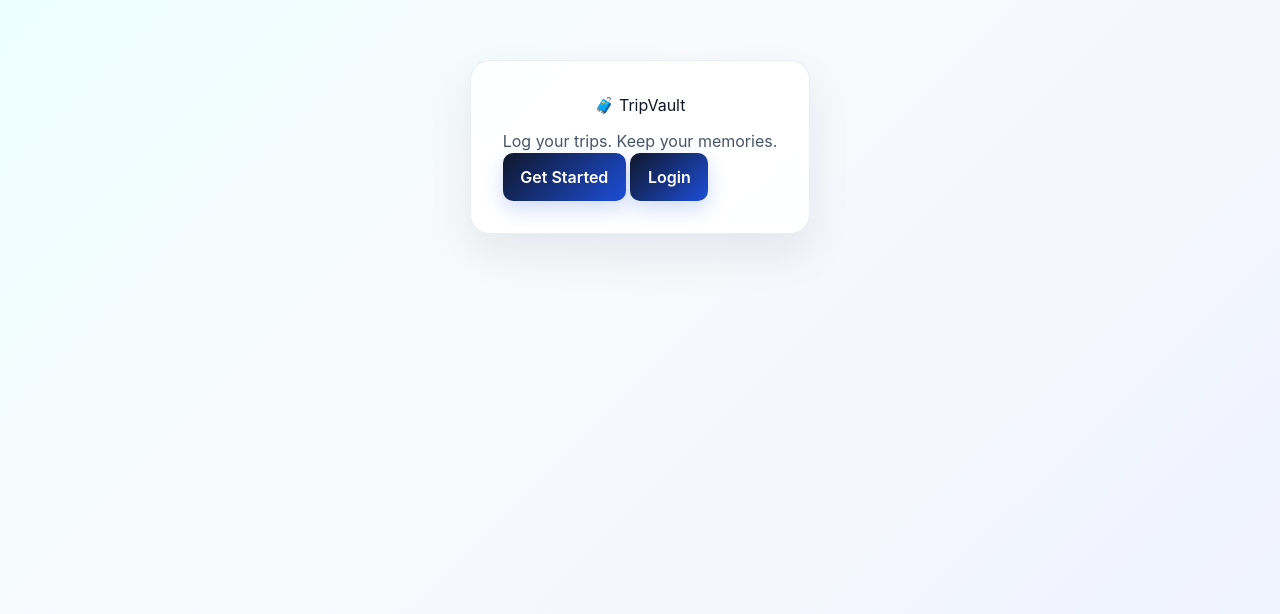
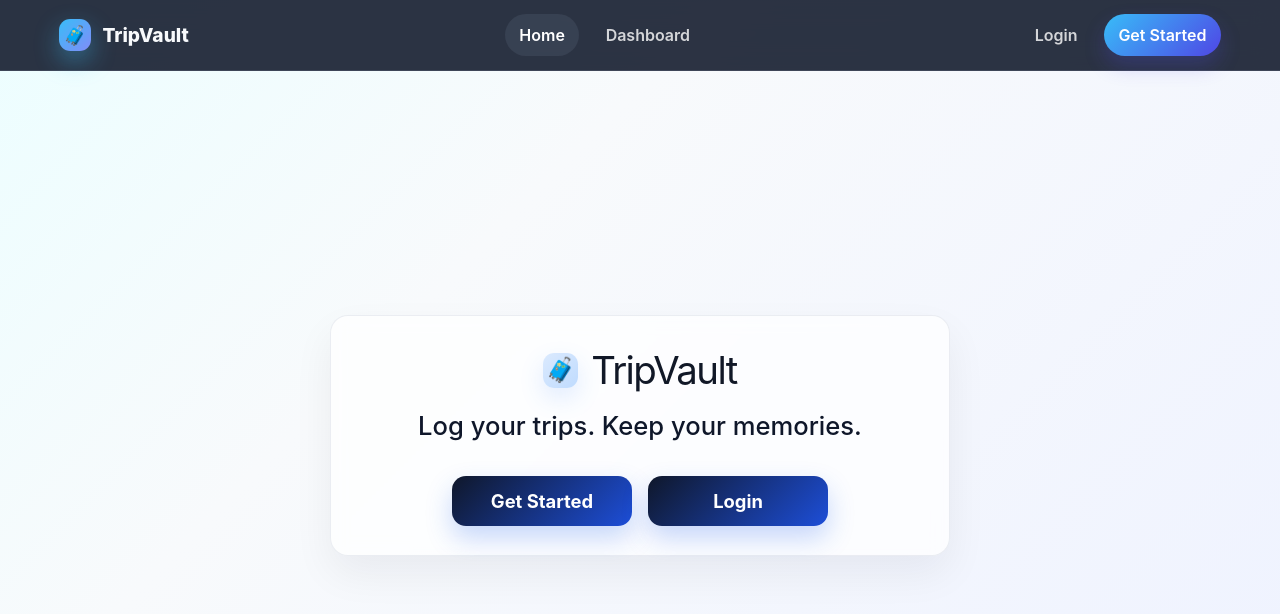
Before and after one commit to Shubhashissahu/TripVault, a React (Vite) app in the folder client/: page / in a window 1280 px wide. Shown: the top 614 px of the page. Built offline with nearby package versions, Linux system fonts and the light colour scheme; no server answers.

Commit message:
feat: Add navbar on the project

```diff
--- a/client/src/App.jsx
+++ b/client/src/App.jsx
@@ -1,5 +1,6 @@
 import { BrowserRouter, Routes, Route } from 'react-router-dom';
 import { AuthProvider } from './context/AuthContext';
+import Navbar from './components/Navbar';
 import ProtectedRoute from './components/ProtectedRoute';
 import Home from './pages/Home';
 import Login from './pages/Login';
@@ -10,6 +11,7 @@ export default function App() {
   return (
     <AuthProvider>
       <BrowserRouter>
+        <Navbar />
         <Routes>
           <Route path="/" element={<Home />} />
           <Route path="/login" element={<Login />} />
--- /dev/null
+++ b/client/src/components/Navbar.jsx
@@ -0,0 +1,52 @@
+import { Link, NavLink, useNavigate } from 'react-router-dom';
+import { useAuth } from '../context/AuthContext';
+
+export default function Navbar() {
+  const { user, logout } = useAuth();
+  const navigate = useNavigate();
+
+  const handleLogout = () => {
+    logout();
+    navigate('/login', { replace: true });
+  };
+
+  return (
+    <nav className="top-nav">
+      <div className="nav-inner">
+        <Link to="/" className="nav-brand" aria-label="TripVault home">
+          <span className="brand-mark">🧳</span>
+          <span>TripVault</span>
+        </Link>
+
+        <div className="nav-links">
+          <NavLink to="/" className={({ isActive }) => `nav-link ${isActive ? 'active' : ''}`}>
+            Home
+          </NavLink>
+          <NavLink to="/dashboard" className={({ isActive }) => `nav-link ${isActive ? 'active' : ''}`}>
+            Dashboard
+          </NavLink>
+        </div>
+
+        <div className="nav-actions">
+          {user ? (
+            <>
+              <span className="user-pill">Hi, {user.name}</span>
+              <button type="button" className="secondary nav-button" onClick={handleLogout}>
+                Logout
+              </button>
+            </>
+          ) : (
+            <>
+              <NavLink to="/login" className={({ isActive }) => `nav-link ${isActive ? 'active' : ''}`}>
+                Login
+              </NavLink>
+              <Link to="/register" className="nav-cta">
+                Get Started
+              </Link>
+            </>
+          )}
+        </div>
+      </div>
+    </nav>
+  );
+}
--- a/client/src/index.css
+++ b/client/src/index.css
@@ -20,10 +20,12 @@ html, body, #root {
 
 body {
   min-height: 100vh;
+  background: linear-gradient(135deg, #ecfeff 0%, #f8fafc 35%, #eef2ff 100%);
+}
+
+#root {
   display: flex;
-  justify-content: center;
-  align-items: flex-start;
-  background: linear-gradient(135deg, #ecfeff 0%, #f8fafc 35%, #eef2ff 100%);
+  flex-direction: column;
 }
 
 button,
@@ -67,6 +69,189 @@ button.danger {
   padding: 6px 12px;
   font-size: 13px;
   box-shadow: none;
+}
+
+.top-nav {
+  position: sticky;
+  top: 0;
+  z-index: 20;
+  background: rgba(15, 23, 42, 0.88);
+  border-bottom: 1px solid rgba(148, 163, 184, 0.18);
+  backdrop-filter: blur(12px);
+}
+
+.nav-inner {
+  max-width: 1200px;
+  margin: 0 auto;
+  padding: 0.9rem 1.2rem;
+  display: flex;
+  align-items: center;
+  justify-content: space-between;
+  gap: 1rem;
+}
+
+.nav-brand {
+  display: inline-flex;
+  align-items: center;
+  gap: 0.7rem;
+  color: #f8fafc;
+  text-decoration: none;
+  font-weight: 800;
+  font-size: 1.2rem;
+}
+
+.brand-mark {
+  display: inline-flex;
+  align-items: center;
+  justify-content: center;
+  width: 2rem;
+  height: 2rem;
+  border-radius: 0.7rem;
+  background: linear-gradient(135deg, #38bdf8, #818cf8);
+  box-shadow: 0 10px 24px rgba(56, 189, 248, 0.4);
+}
+
+.nav-links,
+.nav-actions {
+  display: flex;
+  align-items: center;
+  gap: 0.75rem;
+}
+
+.nav-link,
+.nav-cta {
+  border-radius: 999px;
+  padding: 0.55rem 0.9rem;
+  text-decoration: none;
+  font-weight: 600;
+  transition: background-color 0.15s ease, transform 0.15s ease;
+}
+
+.nav-link {
+  color: rgba(255, 255, 255, 0.8);
+}
+
+.nav-link:hover,
+.nav-link.active {
+  background: rgba(148, 163, 184, 0.12);
+  color: #fff;
+}
+
+.nav-cta {
+  background: linear-gradient(135deg, #38bdf8, #4f46e5);
+  color: #fff;
+  box-shadow: 0 10px 20px rgba(79, 70, 229, 0.25);
+}
+
+.nav-cta:hover {
+  transform: translateY(-1px);
+}
+
+.user-pill {
+  color: #e2e8f0;
+  font-weight: 600;
+  padding: 0.5rem 0.75rem;
+  border-radius: 999px;
+  background: rgba(148, 163, 184, 0.12);
+}
+
+.nav-button {
+  padding-block: 0.6rem;
+  padding-inline: 0.9rem;
+}
+
+.home-shell {
+  min-height: calc(100vh - 72px);
+  display: flex;
+  align-items: center;
+  justify-content: center;
+  padding: 2rem;
+}
+
+.home-hero {
+  width: min(100%, 620px);
+  background: rgba(255, 255, 255, 0.72);
+  border: 1px solid rgba(148, 163, 184, 0.18);
+  border-radius: 18px;
+  padding: 2.1rem 2.2rem 1.8rem;
+  box-shadow: 0 18px 40px rgba(15, 23, 42, 0.06);
+  backdrop-filter: blur(8px);
+}
+
+.brand-row {
+  display: flex;
+  align-items: center;
+  justify-content: center;
+  gap: 0.8rem;
+  margin-bottom: 1.1rem;
+}
+
+.brand-icon {
+  display: inline-flex;
+  align-items: center;
+  justify-content: center;
+  width: 2.2rem;
+  height: 2.2rem;
+  border-radius: 0.7rem;
+  background: linear-gradient(135deg, #dbeafe, #bfdbfe);
+  box-shadow: 0 10px 24px rgba(59, 130, 246, 0.15);
+  font-size: 1.5rem;
+}
+
+.home-hero h1 {
+  margin: 0;
+  font-size: clamp(2rem, 3vw, 2.7rem);
+  line-height: 1.1;
+  letter-spacing: -0.04em;
+  color: #111827;
+}
+
+.tagline {
+  margin: 0;
+  text-align: center;
+  color: #0f172a;
+  font-size: clamp(1.1rem, 2vw, 1.75rem);
+  font-weight: 500;
+  line-height: 1.35;
+}
+
+.cta-row {
+  display: flex;
+  justify-content: center;
+  gap: 1rem;
+  margin-top: 2rem;
+}
+
+.primary-cta,
+.secondary-cta {
+  display: inline-flex;
+  align-items: center;
+  justify-content: center;
+  min-width: 180px;
+  padding: 1rem 1.5rem;
+  border-radius: 14px;
+  text-decoration: none;
+  font-weight: 700;
+  font-size: 1.15rem;
+  line-height: 1;
+  transition: transform 0.15s ease, box-shadow 0.15s ease;
+}
+
+.primary-cta {
+  background: linear-gradient(135deg, #0f172a, #1d4ed8);
+  color: #fff;
+  box-shadow: 0 12px 26px rgba(37, 99, 235, 0.25);
+}
+
+.secondary-cta {
+  background: linear-gradient(135deg, #0f172a, #1d4ed8);
+  color: #fff;
+  box-shadow: 0 12px 26px rgba(37, 99, 235, 0.25);
+}
+
+.primary-cta:hover,
+.secondary-cta:hover {
+  transform: translateY(-1px);
 }
 
 .card {
--- a/client/src/pages/Home.jsx
+++ b/client/src/pages/Home.jsx
@@ -2,11 +2,20 @@ import { Link } from 'react-router-dom';
 
 export default function Home() {
   return (
-    <div className="card">
-      <h1>🧳 TripVault</h1>
-      <p>Log your trips. Keep your memories.</p>
-      <Link to="/register"><button>Get Started</button></Link>{' '}
-      <Link to="/login"><button>Login</button></Link>
-    </div>
+    <main className="home-shell">
+      <section className="home-hero" aria-label="TripVault introduction">
+        <div className="brand-row">
+          <div className="brand-icon" aria-hidden="true">🧳</div>
+          <h1>TripVault</h1>
+        </div>
+
+        <p className="tagline">Log your trips. Keep your memories.</p>
+
+        <div className="cta-row">
+          <Link to="/register" className="primary-cta">Get Started</Link>
+          <Link to="/login" className="secondary-cta">Login</Link>
+        </div>
+      </section>
+    </main>
   );
 }
```
